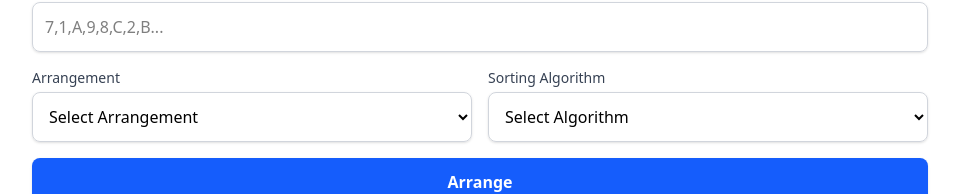
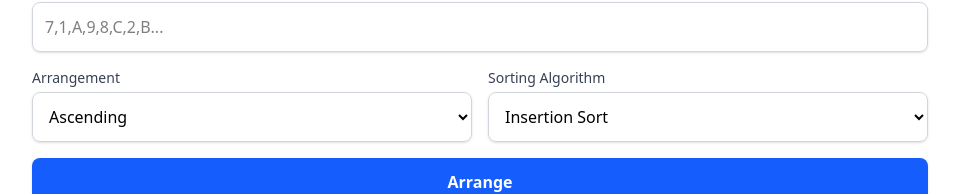
Before and after one commit to khianvictorycalderon/Sorializer, a React (Vite) app: page / in a window 1280 px wide. Shown: the part 490-684 px from the top of the page, without its empty margins (160-1119 px from the left). Built offline with nearby package versions, Linux system fonts and the light colour scheme.

Commit message:
Fixed props

```diff
--- a/src/components/opsec.tsx
+++ b/src/components/opsec.tsx
@@ -2,15 +2,15 @@ import { useState } from "react";
 import recursiveInsertionSort from "../utility/insertion";
 import recursiveSelectionSort from "../utility/selection";
 
-type Arrangement = "desc" | "asc" | null;
-type SortingAlgorithm = "insertion" | "selection" | null;
+type Arrangement = "desc" | "asc";
+type SortingAlgorithm = "insertion" | "selection";
 
 interface InputSectionProps {
   input: string;
-  arrangement: "desc" | "asc" | null;
+  arrangement: Arrangement;
   sortingAlgorithm: SortingAlgorithm;
   setInput: (value: string) => void;
-  setArrangement: (value: "desc" | "asc" | null) => void;
+  setArrangement: (value: Arrangement) => void;
   setSortingAlgorithm: (value: SortingAlgorithm) => void;
   onArrange: () => void;
   error: string | null;
@@ -25,8 +25,8 @@ export default function OpSec() {
 
     // Input section
     const [input, setInput] = useState<string>("");
-    const [arrangement, setArrangement] = useState<Arrangement>(null);
-    const [sortingAlgorithm, setSortingAlgorithm] = useState<SortingAlgorithm>(null);
+    const [arrangement, setArrangement] = useState<Arrangement>("asc");
+    const [sortingAlgorithm, setSortingAlgorithm] = useState<SortingAlgorithm>("insertion");
     const [error, setError] = useState<string | null>(null);
 
     // Output section
@@ -156,17 +156,13 @@ const InputSection = ({
               className={`w-full p-3 border rounded-lg shadow-sm focus:outline-none focus:ring-2 transition
                 ${error && !arrangement ? "border-red-500 focus:ring-red-300" : "border-gray-300 focus:ring-blue-600 focus:border-blue-600"}`}
               value={arrangement || ""}
-              onChange={(e) =>
-                setArrangement(
-                  e.target.value === "asc"
-                    ? "asc"
-                    : e.target.value === "desc"
-                    ? "desc"
-                    : null
-                )
-              }
+              onChange={(e) => {
+                const value = e.target.value;
+                if (value === "asc" || value === "desc") {
+                  setArrangement(value);
+                }
+              }}
             >
-              <option value="">Select Arrangement</option>
               <option value="asc">Ascending</option>
               <option value="desc">Descending</option>
             </select>
@@ -180,19 +176,15 @@ const InputSection = ({
               className={`w-full p-3 border rounded-lg shadow-sm focus:outline-none focus:ring-2 transition
                 ${error && !sortingAlgorithm ? "border-red-500 focus:ring-red-300" : "border-gray-300 focus:ring-blue-600 focus:border-blue-600"}`}
               value={sortingAlgorithm || ""}
-              onChange={(e) =>
-                setSortingAlgorithm(
-                  e.target.value === "insertion"
-                    ? "insertion"
-                    : e.target.value === "selection"
-                    ? "selection"
-                    : null
-                )
-              }
+              onChange={(e) => {
+                const value = e.target.value;
+                if (value === "insertion" || value === "selection") {
+                  setSortingAlgorithm(value);
+                }
+              }}
             >
-              <option value="">Select Algorithm</option>
-              <option value="insertion">Insertion</option>
-              <option value="selection">Selection</option>
+              <option value="insertion">Insertion Sort</option>
+              <option value="selection">Selection Sort</option>
             </select>
           </div>
 
--- a/src/utility/insertion.tsx
+++ b/src/utility/insertion.tsx
@@ -1,4 +1,4 @@
-type Arrangement = "desc" | "asc" | null;
+type Arrangement = "desc" | "asc";
 
 function getComparableValue(val: string): number {
   // If it's a number
--- a/src/utility/selection.tsx
+++ b/src/utility/selection.tsx
@@ -1,6 +1,6 @@
 import React from "react";
 
-type Arrangement = "desc" | "asc" | null;
+type Arrangement = "desc" | "asc";
 
 function getComparableValue(val: string): number {
   if (!isNaN(Number(val))) {
```
